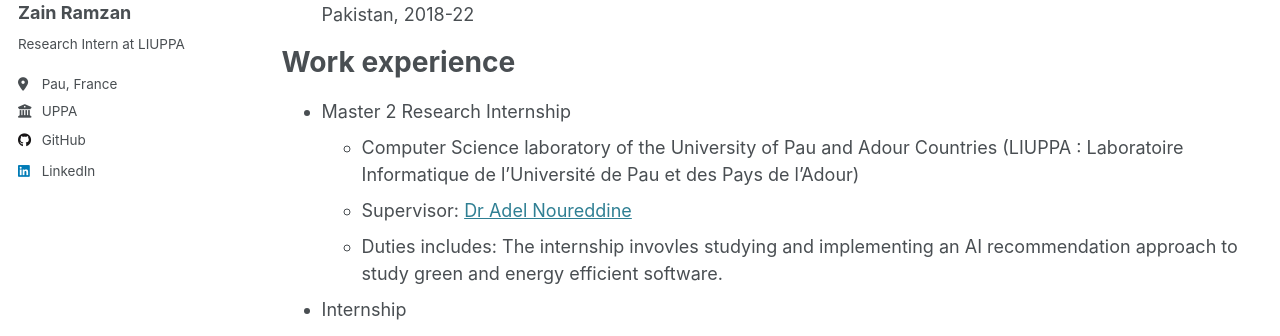
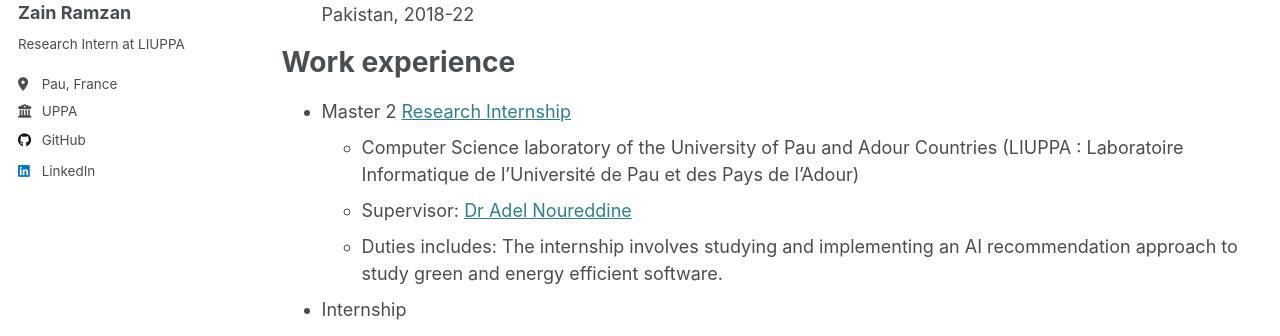
Before and after one commit to zain-ramzan/zain-ramzan.github.io, a Jekyll site: the page built from _pages/cv.md, in a window 1280 px wide and 900 px high. Shown: the part 289-625 px from the top of the window. Built offline with Jekyll 4.4.1, drawn with Linux system fonts in a browser that asks for light colours.

Commit message:
Update cv.md

```diff
--- a/_pages/cv.md
+++ b/_pages/cv.md
@@ -16,10 +16,10 @@ Education
 
 Work experience
 ======
-* Master 2 Research Internship
+* Master 2 <a href="https://www.noureddine.org/research/behave/internship-2025" target="_blank">Research Internship</a>
   * Computer Science laboratory of the University of Pau and Adour Countries (LIUPPA : Laboratoire Informatique de l'Université de Pau et des Pays de l'Adour)
   * Supervisor: <a href="https://www.noureddine.org/" target="_blank">Dr Adel Noureddine</a>
-  * Duties includes: The internship invovles studying and implementing an AI recommendation approach to study green and energy efficient software.
+  * Duties includes: The internship involves studying and implementing an AI recommendation approach to study green and energy efficient software.
 
 * Internship
   * Pepsi Co Navbahar Bottling Company
```
